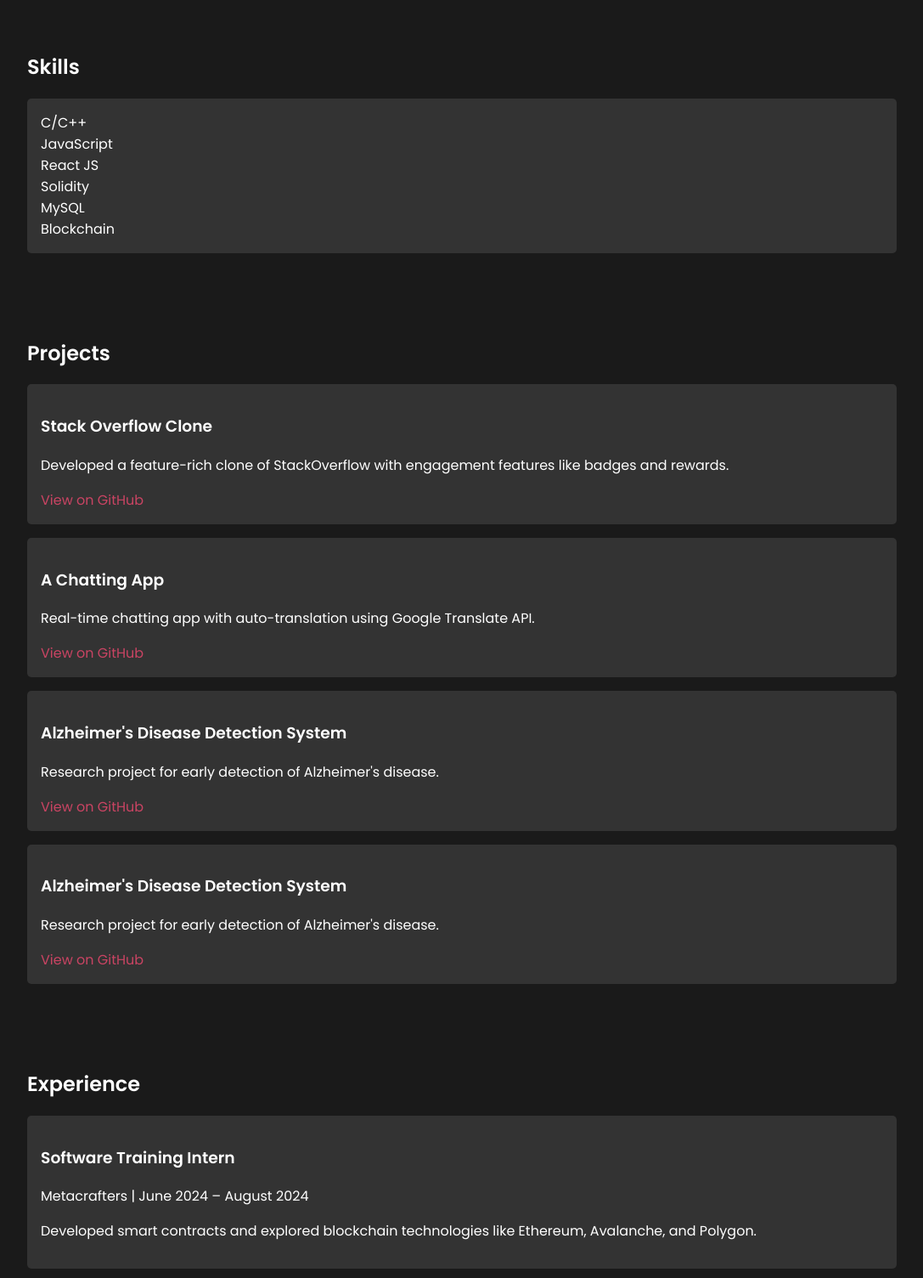
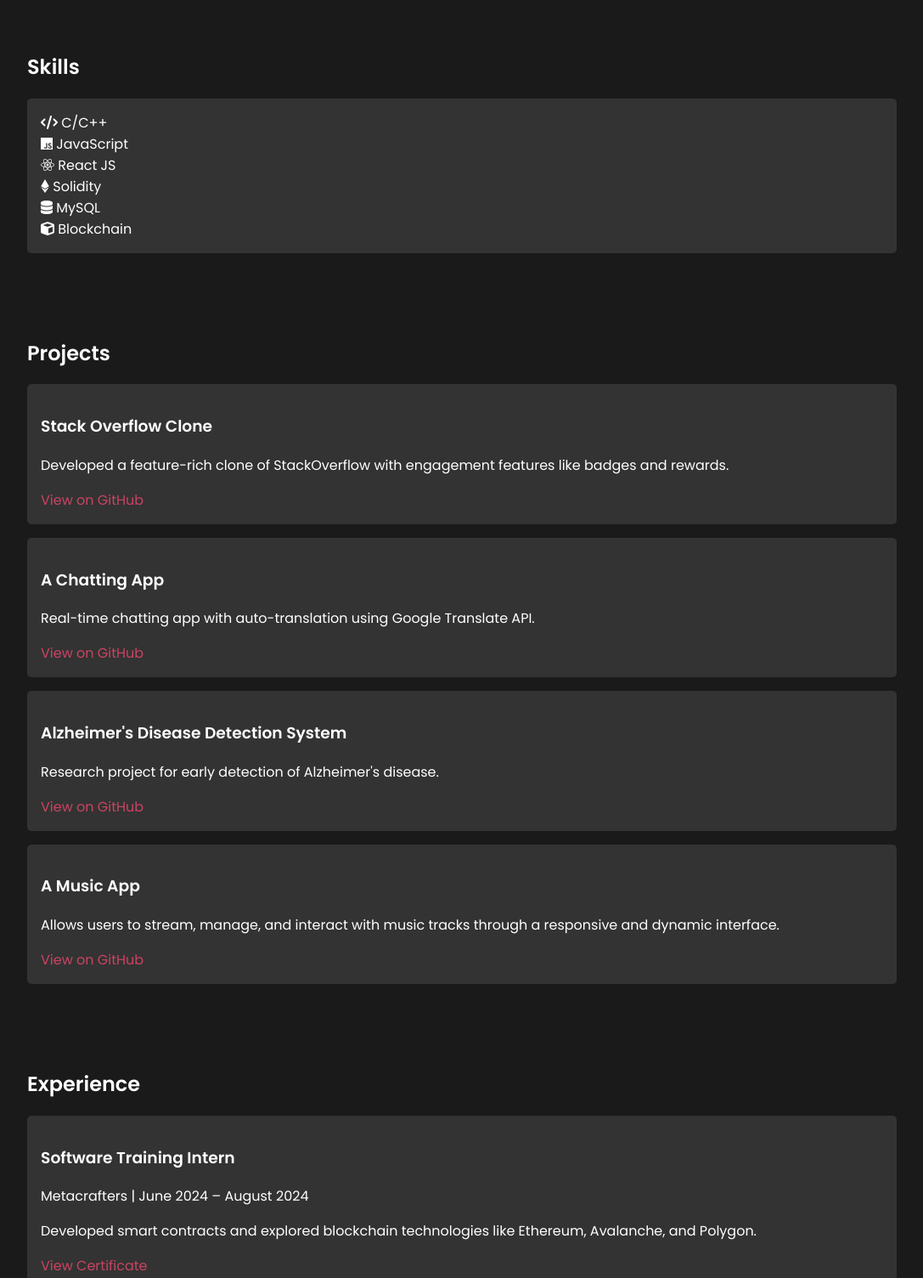
Before and after one commit to Vage10/Portfolio, a plain HTML site: page index.html in a window 1280 px wide. Shown: the part 680-2184 px from the top of the page at 85% size, without its empty margins (96-1183 px from the left). Drawn offline with Linux system fonts and the light colour scheme.

Commit message:
Update index.html

```diff
--- a/index.html
+++ b/index.html
@@ -8,6 +8,10 @@
     <link
       href="https://fonts.googleapis.com/css2?family=Poppins:wght@400;600&display=swap"
       rel="stylesheet"
+    />
+    <link
+      rel="stylesheet"
+      href="https://cdnjs.cloudflare.com/ajax/libs/font-awesome/6.4.0/css/all.min.css"
     />
   </head>
   <body>
@@ -57,12 +61,14 @@
       <div class="container">
         <h2>Skills</h2>
         <div class="skills-grid">
-          <div class="skill">C/C++</div>
-          <div class="skill">JavaScript</div>
-          <div class="skill">React JS</div>
-          <div class="skill">Solidity</div>
-          <div class="skill">MySQL</div>
-          <div class="skill">Blockchain</div>
+          <div class="skill"><i class="fa-solid fa-code"></i> C/C++</div>
+          <div class="skill"><i class="fa-brands fa-js"></i> JavaScript</div>
+          <div class="skill"><i class="fa-brands fa-react"></i> React JS</div>
+          <div class="skill">
+            <i class="fa-brands fa-ethereum"></i> Solidity
+          </div>
+          <div class="skill"><i class="fa-solid fa-database"></i> MySQL</div>
+          <div class="skill"><i class="fa-solid fa-cube"></i> Blockchain</div>
         </div>
       </div>
     </section>
@@ -100,11 +106,12 @@
           >
         </div>
         <div class="project-card">
-          <h3>Alzheimer's Disease Detection System</h3>
-          <p>Research project for early detection of Alzheimer's disease.</p>
-          <a
-            href="https://github.com/Vage10/Alzheimer-s-disease-detection-system"
-            target="_blank"
+          <h3>A Music App</h3>
+          <p>
+            Allows users to stream, manage, and interact with music tracks
+            through a responsive and dynamic interface.
+          </p>
+          <a href="https://github.com/Vage10/music" target="_blank"
             >View on GitHub</a
           >
         </div>
@@ -121,6 +128,11 @@
             Developed smart contracts and explored blockchain technologies like
             Ethereum, Avalanche, and Polygon.
           </p>
+          <a
+            href="https://drive.google.com/file/d/1kg2kJnfL4_hp-X8g-LKEUu8Qft7n-reB/view"
+            target="_blank"
+            >View Certificate</a
+          >
         </div>
       </div>
     </section>
```
